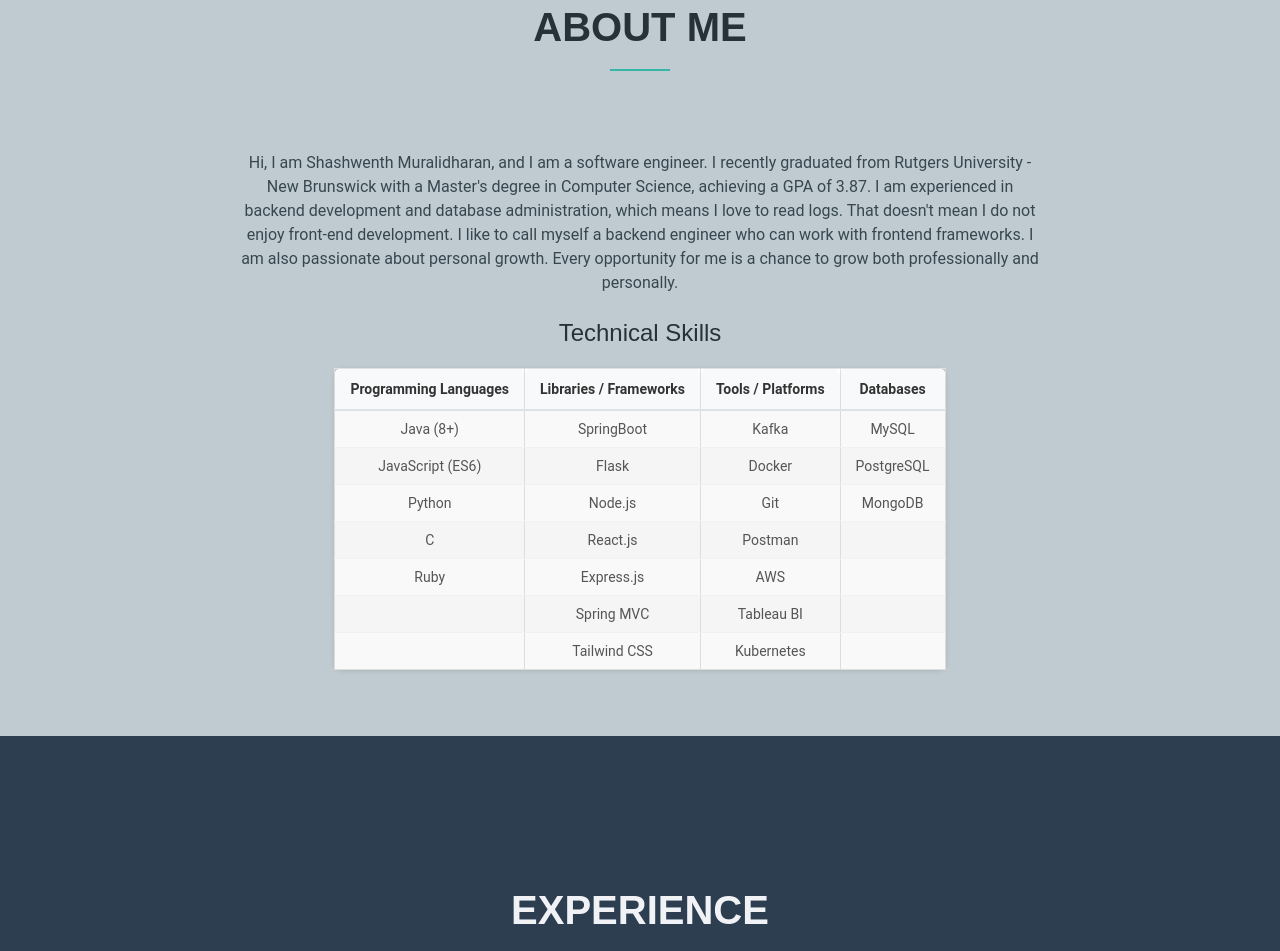
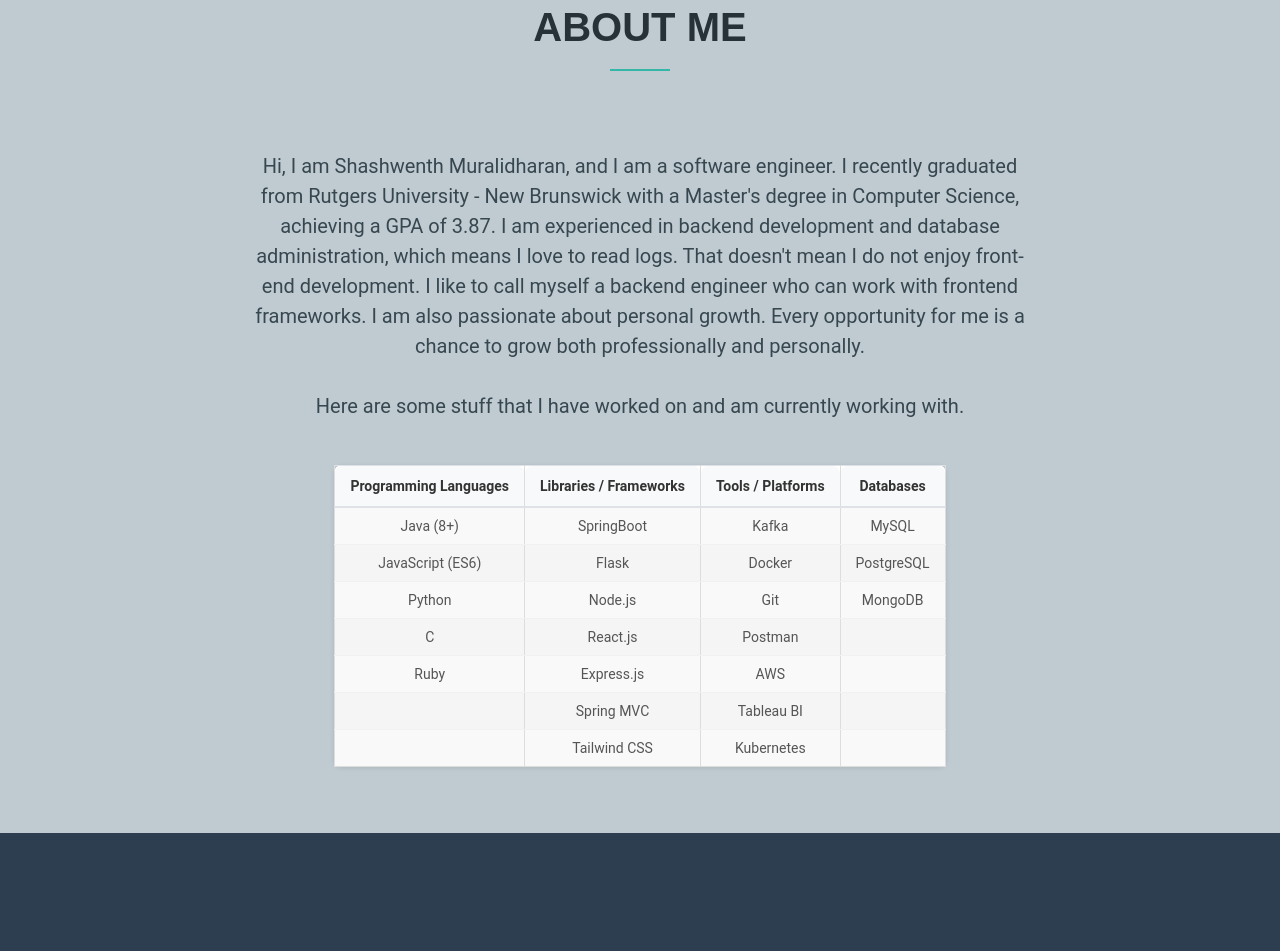
Before and after one commit to Shashwenth/shashwenth.github.io, a plain HTML site: page index.html in a window 1280 px wide. Shown: the part 897-1848 px from the top of the page. Drawn offline with nearby package versions, Linux system fonts and the light colour scheme; a script that the page names is missing.

Commit message:
Update index.html

```diff
--- a/index.html
+++ b/index.html
@@ -112,18 +112,21 @@
           <h2 class="text-center">ABOUT ME</h2>
         </div>
 
-        <div class="text-center">
-          <span>
+        <div class="text-center lead">
+          <span><b>
             Hi, I am Shashwenth Muralidharan, and I am a software engineer. I recently graduated from Rutgers University -
             New Brunswick with a Master's degree in Computer Science, achieving a GPA of 3.87. I am experienced in backend development
             and database administration, which means I love to read logs. That doesn't mean I do not enjoy front-end development. I like to call myself a backend engineer
             who can work with frontend frameworks. I am also passionate about personal growth. Every opportunity for me is a chance to grow
             both professionally and personally.
+
+            <br><br>
+            Here are some stuff that I have worked on and am currently working with.
+          </b>
           </span>
         </div>
         <br>
         <div class="text-center">
-          <h4>Technical Skills</h4>
           <table class="table">
             <thead>
               <tr>
```
